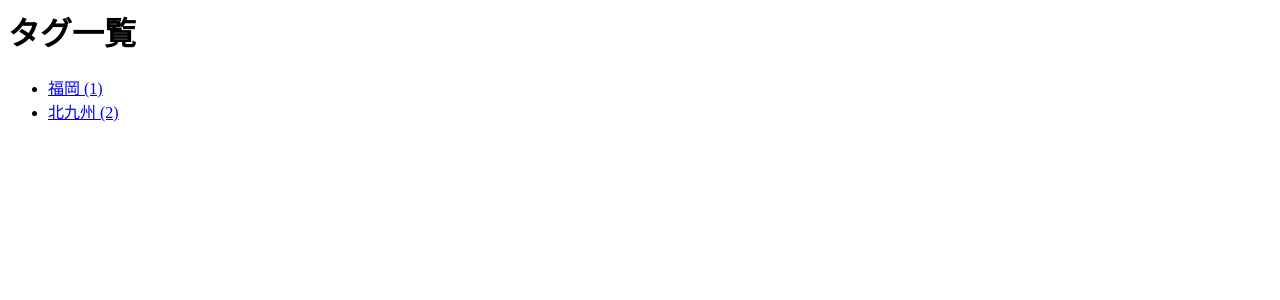
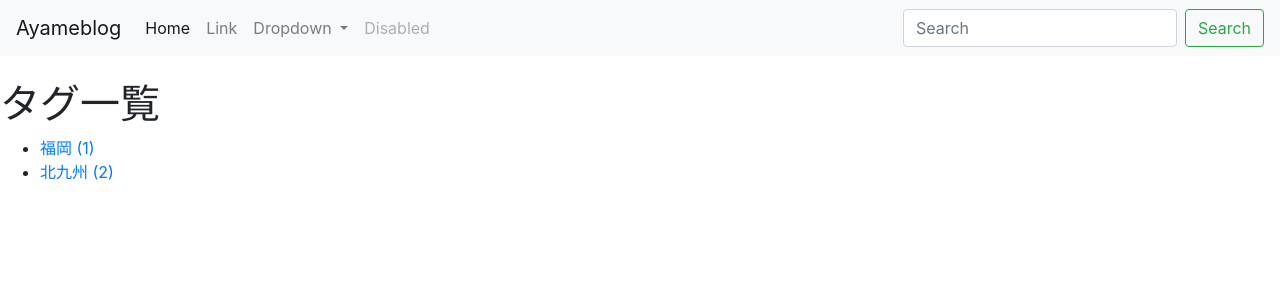
Before and after one commit to nsktky/ayameblog, a Django app: page /tags/ in a window 1280 px wide. Shown: the top 300 px of the page. Run offline with Django 3.2, Linux system fonts and the light colour scheme; data comes from the database, SQL or seed files in the repository; some libraries are stand-ins or nearby versions.

Commit message:
レイアウト（過程）

```diff
--- a/blog/templates/blog/tag_list.html
+++ b/blog/templates/blog/tag_list.html
@@ -1,3 +1,10 @@
+{% extends 'base.html' %}
+
+{% block title %}投稿一覧 | {{ block.super }}{% endblock %}
+{% block description %}文目卓弥のブログです。やっていき。{% endblock %}
+
+{% block content %}
+
 <h1>タグ一覧</h1>
 <ul>
     {% for tag in object_list %}
@@ -6,3 +13,5 @@
     <li>タグはありません。</li>
     {% endfor %}
 </ul>
+
+{% endblock %}
--- /dev/null
+++ b/templates/base.html
@@ -0,0 +1,27 @@
+{% load static %}
+
+<!doctype html>
+<html lang="ja">
+  <head>
+    <!-- Required meta tags -->
+    <meta charset="utf-8">
+    <meta name="viewport" content="width=device-width, initial-scale=1, shrink-to-fit=no">
+    <title>{% block title %}Ayameblog{% endblock %}</title>
+    <meta name="description" content="{% block description %}{% endblock %}">
+
+    <!-- Bootstrap CSS -->
+    <link rel="stylesheet" href="https://stackpath.bootstrapcdn.com/bootstrap/4.5.0/css/bootstrap.min.css" integrity="sha384-9aIt2nRpC12Uk9gS9baDl411NQApFmC26EwAOH8WgZl5MYYxFfc+NcPb1dKGj7Sk" crossorigin="anonymous">
+  </head>
+  <body>
+    {% include 'base/navbar.html' %}
+
+    {% block content %}
+    {% endblock %}
+
+    <!-- Optional JavaScript -->
+    <!-- jQuery first, then Popper.js, then Bootstrap JS -->
+    <script src="https://code.jquery.com/jquery-3.5.1.slim.min.js" integrity="sha384-DfXdz2htPH0lsSSs5nCTpuj/zy4C+OGpamoFVy38MVBnE+IbbVYUew+OrCXaRkfj" crossorigin="anonymous"></script>
+    <script src="https://cdn.jsdelivr.net/npm/popper.js@1.16.0/dist/umd/popper.min.js" integrity="sha384-Q6E9RHvbIyZFJoft+2mJbHaEWldlvI9IOYy5n3zV9zzTtmI3UksdQRVvoxMfooAo" crossorigin="anonymous"></script>
+    <script src="https://stackpath.bootstrapcdn.com/bootstrap/4.5.0/js/bootstrap.min.js" integrity="sha384-OgVRvuATP1z7JjHLkuOU7Xw704+h835Lr+6QL9UvYjZE3Ipu6Tp75j7Bh/kR0JKI" crossorigin="anonymous"></script>
+  </body>
+</html>
--- /dev/null
+++ b/templates/base/navbar.html
@@ -0,0 +1,35 @@
+<nav class="navbar navbar-expand-lg navbar-light bg-light mb-4">
+    <a class="navbar-brand" href="/">Ayameblog</a>
+    <button class="navbar-toggler" type="button" data-toggle="collapse" data-target="#navbarSupportedContent" aria-controls="navbarSupportedContent" aria-expanded="false" aria-label="Toggle navigation">
+      <span class="navbar-toggler-icon"></span>
+    </button>
+
+    <div class="collapse navbar-collapse" id="navbarSupportedContent">
+      <ul class="navbar-nav mr-auto">
+        <li class="nav-item active">
+          <a class="nav-link" href="#">Home <span class="sr-only">(current)</span></a>
+        </li>
+        <li class="nav-item">
+          <a class="nav-link" href="#">Link</a>
+        </li>
+        <li class="nav-item dropdown">
+          <a class="nav-link dropdown-toggle" href="#" id="navbarDropdown" role="button" data-toggle="dropdown" aria-haspopup="true" aria-expanded="false">
+            Dropdown
+          </a>
+          <div class="dropdown-menu" aria-labelledby="navbarDropdown">
+            <a class="dropdown-item" href="#">Action</a>
+            <a class="dropdown-item" href="#">Another action</a>
+            <div class="dropdown-divider"></div>
+            <a class="dropdown-item" href="#">Something else here</a>
+          </div>
+        </li>
+        <li class="nav-item">
+          <a class="nav-link disabled" href="#">Disabled</a>
+        </li>
+      </ul>
+      <form class="form-inline my-2 my-lg-0">
+        <input class="form-control mr-sm-2" type="search" placeholder="Search" aria-label="Search">
+        <button class="btn btn-outline-success my-2 my-sm-0" type="submit">Search</button>
+      </form>
+    </div>
+  </nav>
```
Also changed, not shown: blog/templates/blog/category_list.html (+9 -0 lines), blog/templates/blog/category_post.html (+9 -0 lines), blog/templates/blog/index.html (+7 -3 lines), blog/templates/blog/post_detail.html (+8 -1 lines), blog/templates/blog/tag_post.html (+9 -0 lines), blog/templates/blog/snippets/sidebar.html (added).
